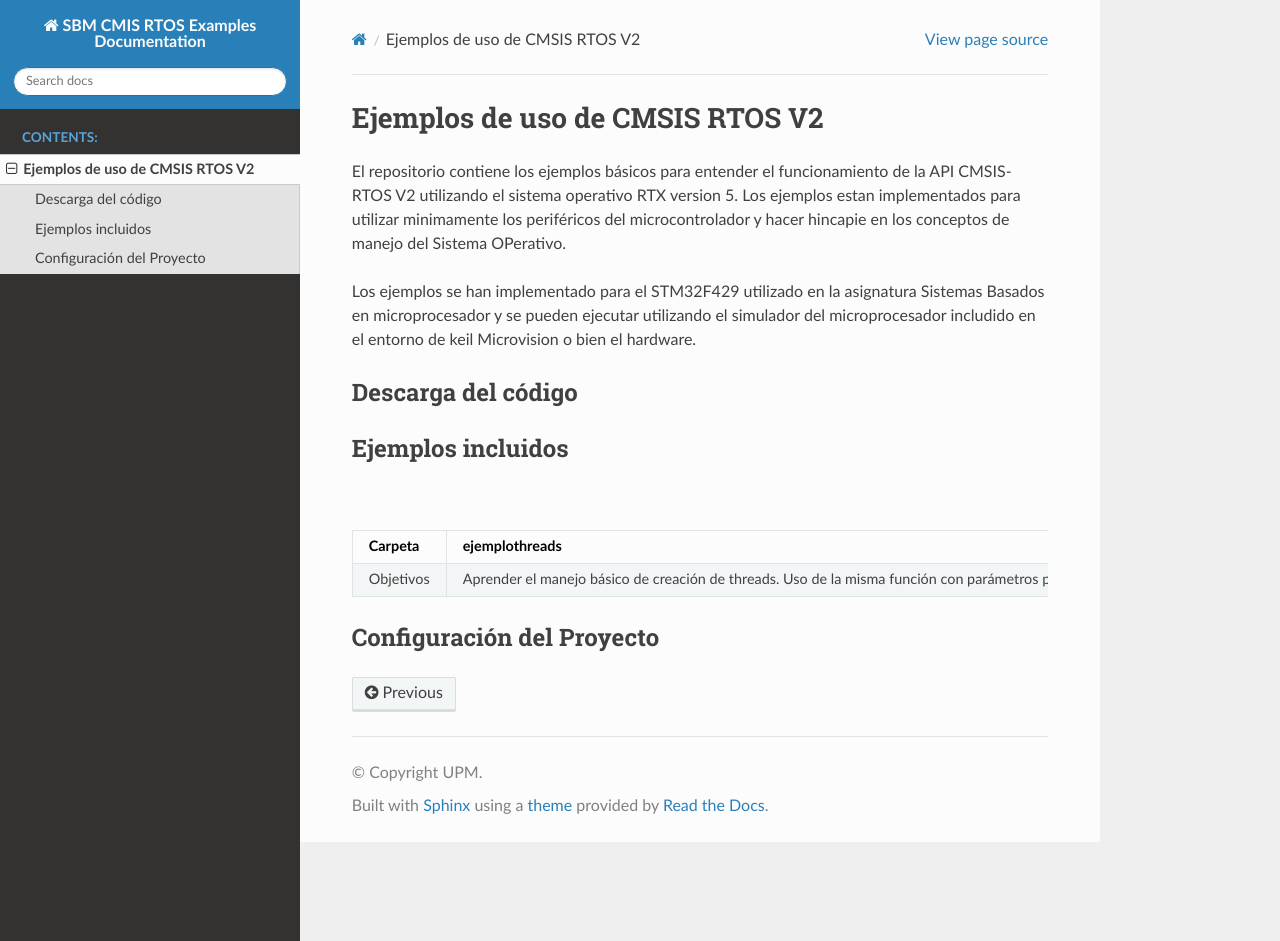
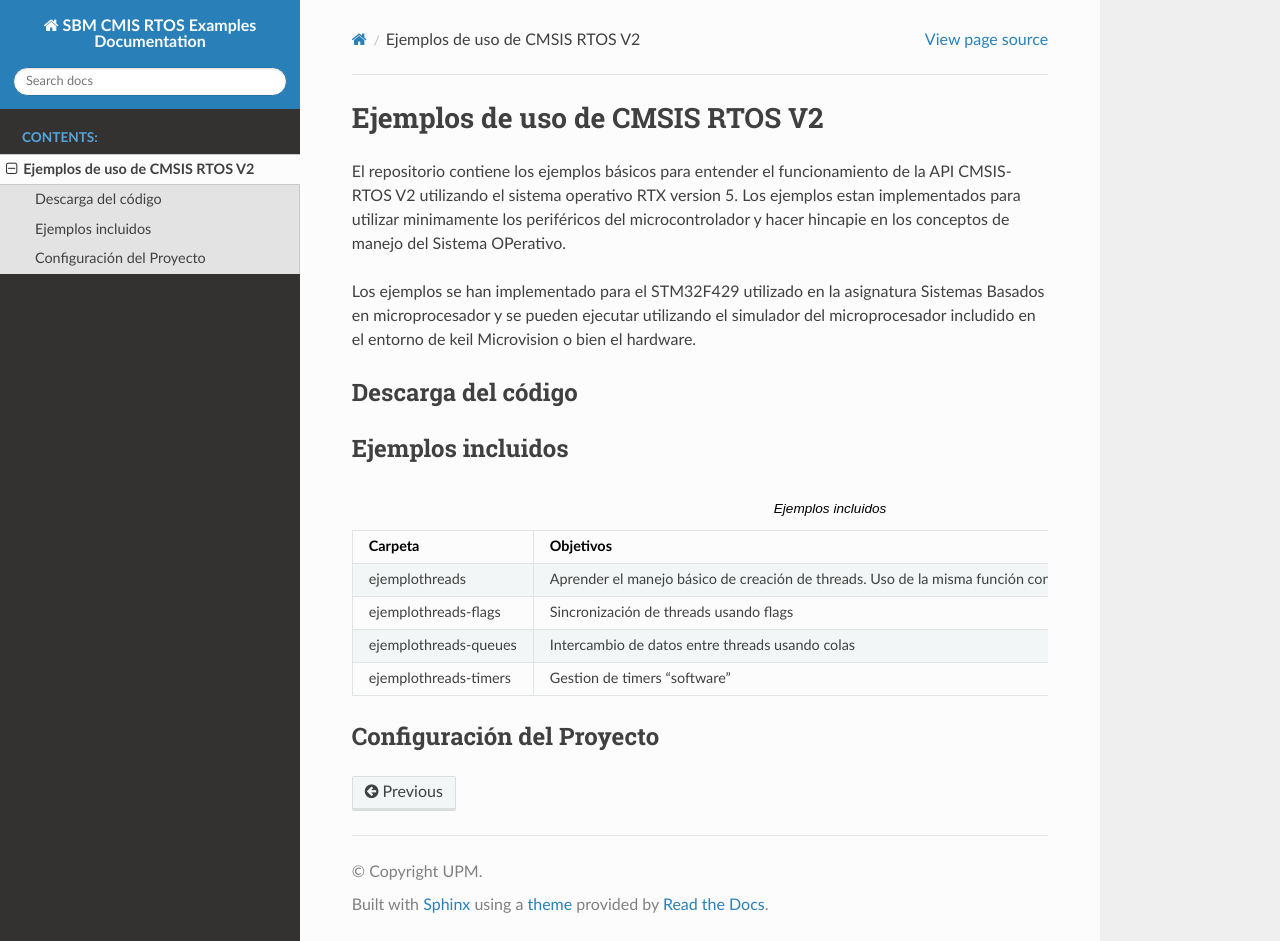
Before and after one commit to mruizglz/SBM-rtos, a Sphinx documentation site: the page built from docs/cmsis-rtos.rst, in a window 1280 px wide and 941 px high. Built offline with Sphinx 7.4.7 and the Read the Docs theme 3.1.0, drawn with Linux system fonts in a browser that asks for light colours.

```diff
--- a/docs/cmsis-rtos.rst
+++ b/docs/cmsis-rtos.rst
@@ -20,14 +20,14 @@ Ejemplos incluidos
    :header-rows: 1
 
    * - Carpeta
-     - ejemplothreads
-     - ejemplothreads-flags
-     - ejemplothreads-queues
-     - ejemplothreads-timers
-   * - Objetivos
+     - Objetivos
+   * - ejemplothreads
      - Aprender el manejo básico de creación de threads. Uso de la misma función con parámetros parea crear multiples threads
+   * - ejemplothreads-flags
      - Sincronización de threads usando flags
+   * - ejemplothreads-queues
      - Intercambio de datos entre threads usando colas
+   * - ejemplothreads-timers
      - Gestion de timers "software"
 
 
```
